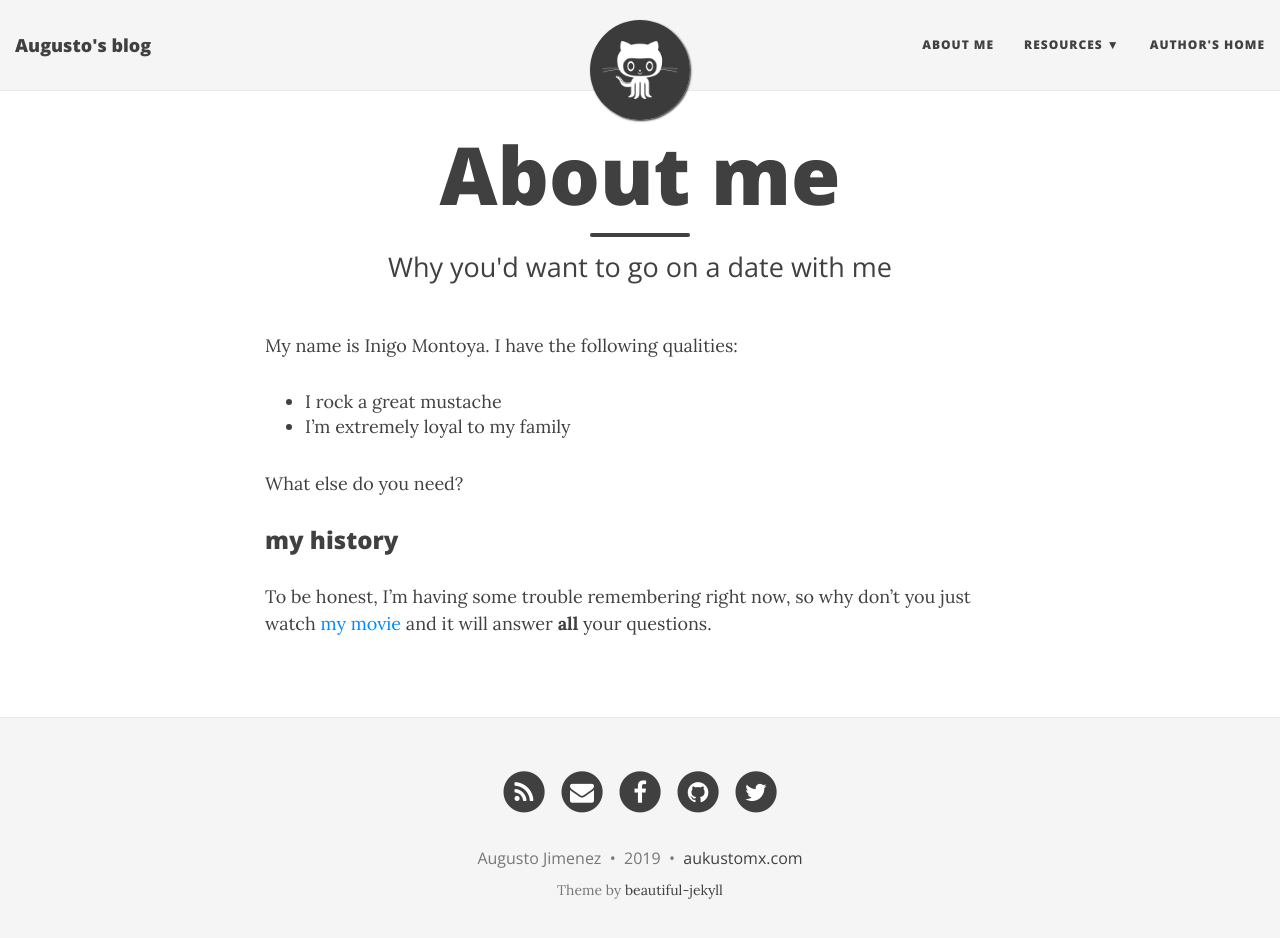
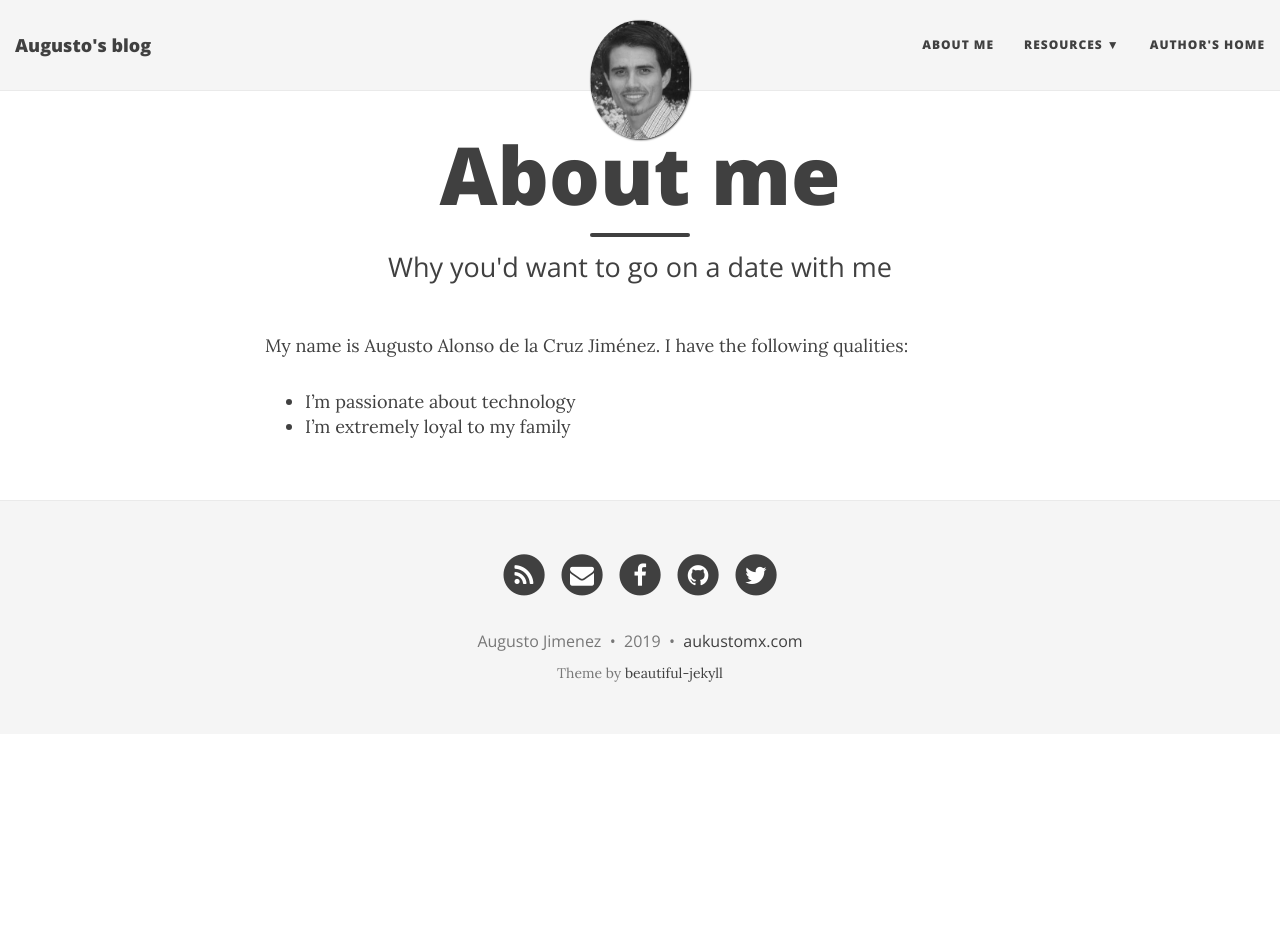
Before and after one commit to aukustomx/aukustomx.github.io, a Jekyll site: the page built from aboutme.md, in a window 1280 px wide and 951 px high. Shown: the top 938 px of the window. Built offline with Jekyll 4.4.1, drawn with Linux system fonts in a browser that asks for light colours; nearby versions of some CDN libraries.

Commit message:
Info personal

```diff
--- a/_config.yml
+++ b/_config.yml
@@ -28,7 +28,7 @@ navbar-links:
           #    - Beautiful Jekyll: "http://deanattali.com/beautiful-jekyll/"
     - Learn markdown: "http://www.markdowntutorial.com/"
     - GitHub Pages: "https://pages.github.com/"
-  Author's home: "http://aukustomx.com"
+  Author's home: "hhttps://aukustomx.github.io"
 
 # Image to show in the navigation bar - image must be a square (width = height)
 # Remove this parameter if you don't want an image in the navbar
@@ -158,7 +158,7 @@ title-separator: "-"
 # --- Don't need to touch anything below here (but you can if you want) --- #
 
 # Output options (more information on Jekyll's site)
-timezone: "America/Vancouver"
+timezone: "America/Mexico_City"
 markdown: kramdown
 highlighter: rouge
 permalink: /:year-:month-:day-:title/
--- a/aboutme.md
+++ b/aboutme.md
@@ -4,13 +4,7 @@ title: About me
 subtitle: Why you'd want to go on a date with me
 ---
 
-My name is Inigo Montoya. I have the following qualities:
+My name is Augusto Alonso de la Cruz Jiménez. I have the following qualities:
 
-- I rock a great mustache
+- I'm passionate about technology
 - I'm extremely loyal to my family
-
-What else do you need?
-
-### my history
-
-To be honest, I'm having some trouble remembering right now, so why don't you just watch [my movie](http://en.wikipedia.org/wiki/The_Princess_Bride_%28film%29) and it will answer **all** your questions.
```
Also changed, not shown: img/avatar-icon.png, 1 other file.
